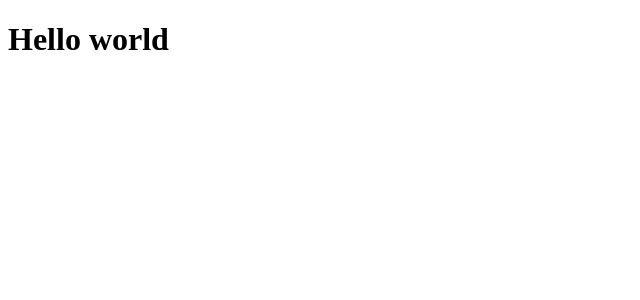
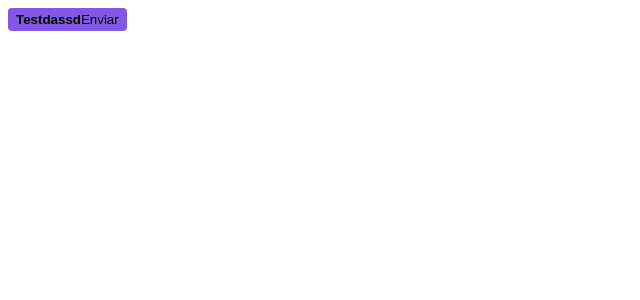
Before and after one commit to gustavobreack3257/pizza-shop-web, a Next.js app: page / in a window 1280 px wide. Shown: the top 300 px of the page, without its empty margins (0-640 px from the left). Built offline with nearby package versions, Linux system fonts and the light colour scheme.

Commit message:
feat: stitches config

```diff
--- a/package.json
+++ b/package.json
@@ -9,6 +9,7 @@
     "lint": "next lint"
   },
   "dependencies": {
+    "@stitches/react": "^1.2.8",
     "next": "15.1.3",
     "react": "^19.0.0",
     "react-dom": "^19.0.0"
--- a/src/pages/_document.tsx
+++ b/src/pages/_document.tsx
@@ -1,9 +1,10 @@
 import { Html, Head, Main, NextScript } from "next/document";
+import { getCssText } from "../styles";
 
 export default function Document() {
   return (
     <Html lang="en">
-      <Head >
+      <Head>
         <link rel="preconnect" href="https://fonts.googleapis.com" />
         <link
           rel="preconnect"
@@ -14,6 +15,11 @@
           href="https://fonts.googleapis.com/css2?family=Roboto:wght@400;700&display=swap"
           rel="stylesheet"
         />
+
+        <style
+          id="stitches"
+          dangerouslySetInnerHTML={{ __html: getCssText() }}
+        />{" "}
       </Head>
 
       <body>
--- a/src/pages/index.tsx
+++ b/src/pages/index.tsx
@@ -1,7 +1,24 @@
+import {styled} from '../styles'
+
+const Button = styled('button', {
+  backgroundColor: '$rocketseat',
+  borderRadius: 4,
+  border: 0,
+  padding: '4px 8px',
+
+  span: {
+    fontWeight: 'bold'
+  },
+
+  '&:hover': {
+    filter: 'brightness(0.8)'
+  }
+})
 export default function Home() {
   return (
-    <>
-     <h1>Hello world</h1>
-    </>
+    <Button>
+      <span>Testdassd</span>
+      Enviar
+    </Button>
   );
 }
--- /dev/null
+++ b/src/styles/index.tsx
@@ -0,0 +1,18 @@
+import {createStitches} from '@stitches/react'
+
+export const {
+    config,
+    styled,
+    css,
+    globalCss,
+    keyframes,
+    getCssText,
+    theme,
+    createTheme,
+} = createStitches({
+    theme: {
+        colors: {
+            rocketseat: '#8257e6'
+        }
+    }
+})
```
Also changed, not shown: 1 other file (tests, documents, lock files or other folders). Lines whose indentation alone changed are shown as unchanged.
